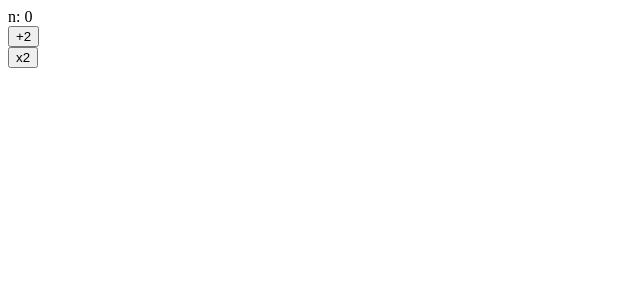
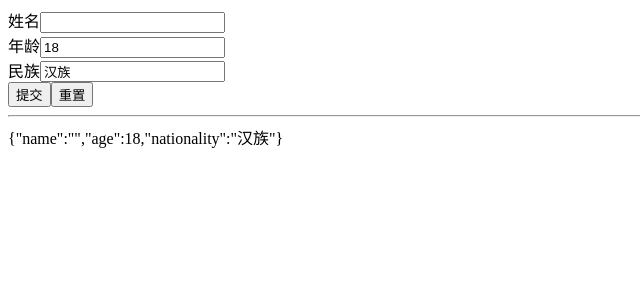
Before and after one commit to yichang8421/react-demo-1, a React (Create React App) app: page / in a window 1280 px wide. Shown: the top 300 px of the page, without its empty margins (0-640 px from the left). Built offline with nearby package versions, Linux system fonts and the light colour scheme.

Commit message:
using uesReducer in form

```diff
--- a/src/App.js
+++ b/src/App.js
@@ -1,45 +1,84 @@
-import React, {useReducer} from 'react'
+import React, {useReducer} from 'react';
 
 const initial = {
-    n: 0
+    name: "",
+    age: 18,
+    nationality: "汉族"
 };
 
 const reducer = (state, action) => {
-    if (action.type === 'add') {
-        return {n: state.n + action.number};
-    } else if (action.type === 'multi') {
-        return {n: state.n * action.number};
-    } else {
-        throw new Error('There is no such type.')
+    switch (action.type) {
+        case "patch":
+            return {...state, ...action.formData};
+        case "reset":
+            return initial;
+        default:
+            throw new Error("no such type");
     }
 };
 
 const App = () => {
-    const [state, dispatch] = useReducer(reducer, initial);
-    const {n} = state;
+    const [formData, dispatch] = useReducer(reducer, initial);
+
+    const submit = () => {
+    };
+    const reset = () => {
+        dispatch({type: "reset"});
+    };
 
     return (
-        <div>
-            n: {n}
-            <br/>
-            <button onClick={() => {
-                dispatch({
-                    type: "add",
-                    number: 2
-                });
-            }}>+2
-            </button>
-            <br/>
-            <button onClick={() => {
-                dispatch({
-                    type: "multi",
-                    number: 2
-                });
-            }}>x2
-            </button>
-        </div>
+        <form onSubmit={submit} onReset={reset}>
+            <div>
+                <label>
+                    姓名
+                </label>
+                <input value={formData.name}
+                       onChange={e => {
+                           dispatch({
+                               type: "patch",
+                               formData: {
+                                   name: e.target.value
+                               }
+                           })
+                       }}/>
+            </div>
+
+            <div>
+                <label>
+                    年龄
+                </label>
+                <input value={formData.age}
+                       onChange={e => {
+                           dispatch({
+                               type: "patch",
+                               formData: {
+                                   age: e.target.value
+                               }
+                           })
+                       }}/>
+            </div>
+
+            <div>
+                <label>
+                    民族
+                </label>
+                <input value={formData.nationality}
+                       onChange={e => {
+                           dispatch({
+                               type: "patch",
+                               formData: {
+                                   nationality: e.target.value
+                               }
+                           })
+                       }}/>
+            </div>
+
+            <button type='submit'>提交</button>
+            <button type='reset'>重置</button>
+            <hr/>
+            {JSON.stringify(formData)}
+        </form>
     );
 };
 
-
 export default App;
```
